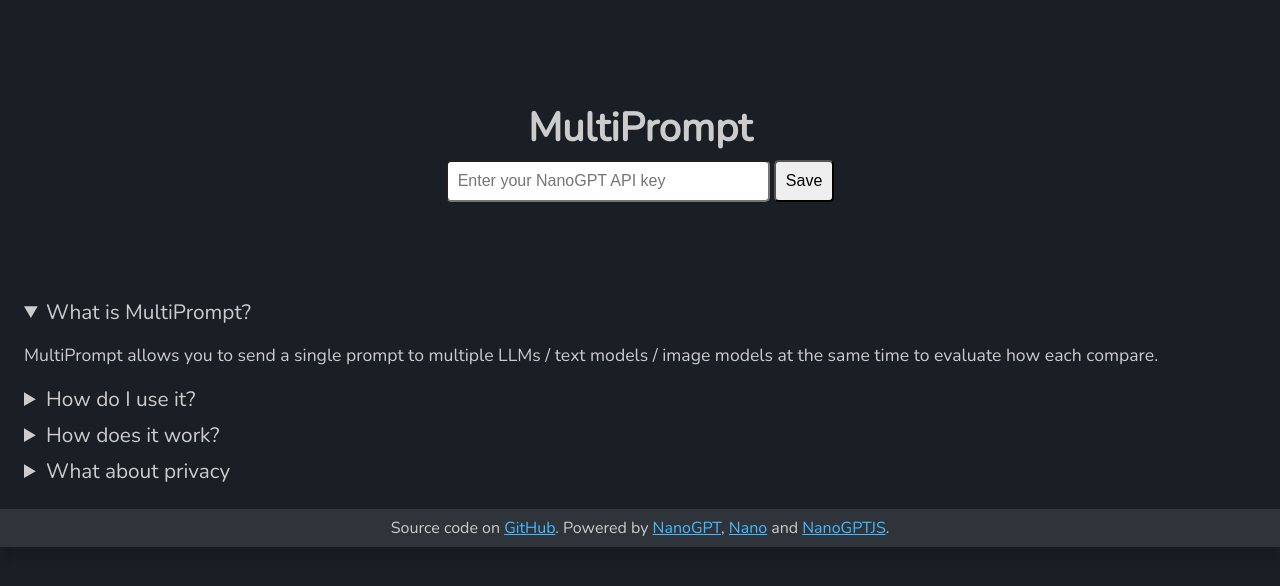
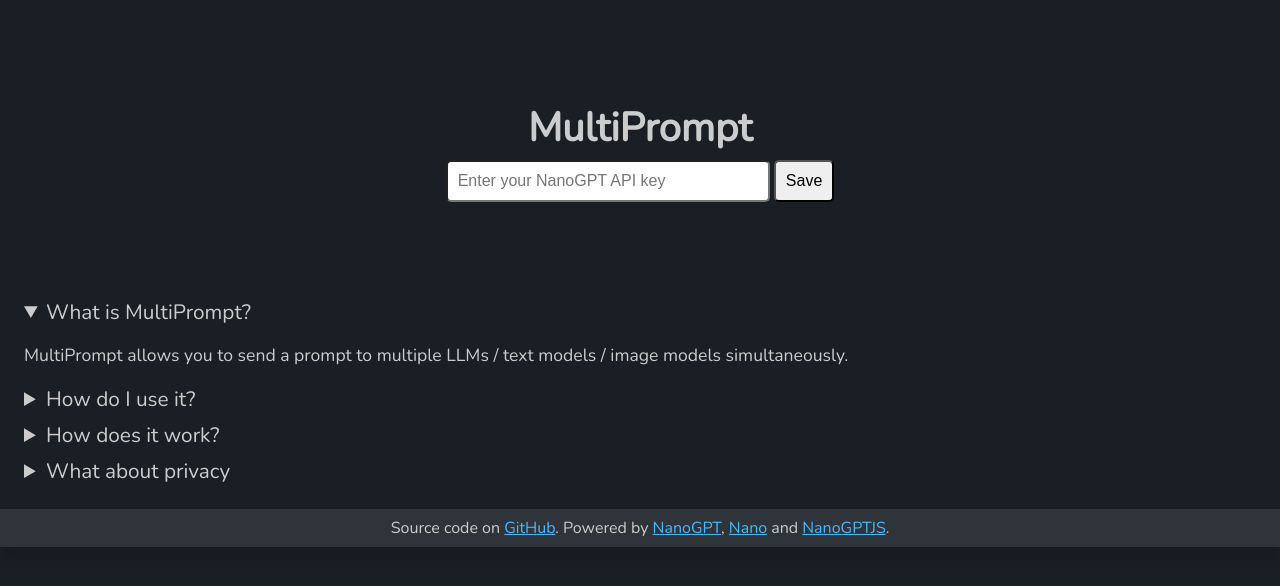
Before and after one commit to kilkelly/multiprompt, a SvelteKit app: page / in a window 1280 px wide. Both pictures are taken after a click on the heading "What is MultiPrompt?". Shown: the top 586 px of the page. Built offline with nearby package versions, Linux system fonts and the light colour scheme.

Commit message:
Rephrasing

```diff
--- a/src/routes/+page.svelte
+++ b/src/routes/+page.svelte
@@ -414,7 +414,7 @@
 <section id="about">
     <details>
         <summary>What is MultiPrompt?</summary>
-        <p>MultiPrompt allows you to send a single prompt to multiple LLMs / text models / image models at the same time to evaluate how each compare.</p>
+        <p>MultiPrompt allows you to send a prompt to multiple LLMs / text models / image models simultaneously.</p>
     </details>
     <details>
         <summary>How do I use it?</summary>
```
